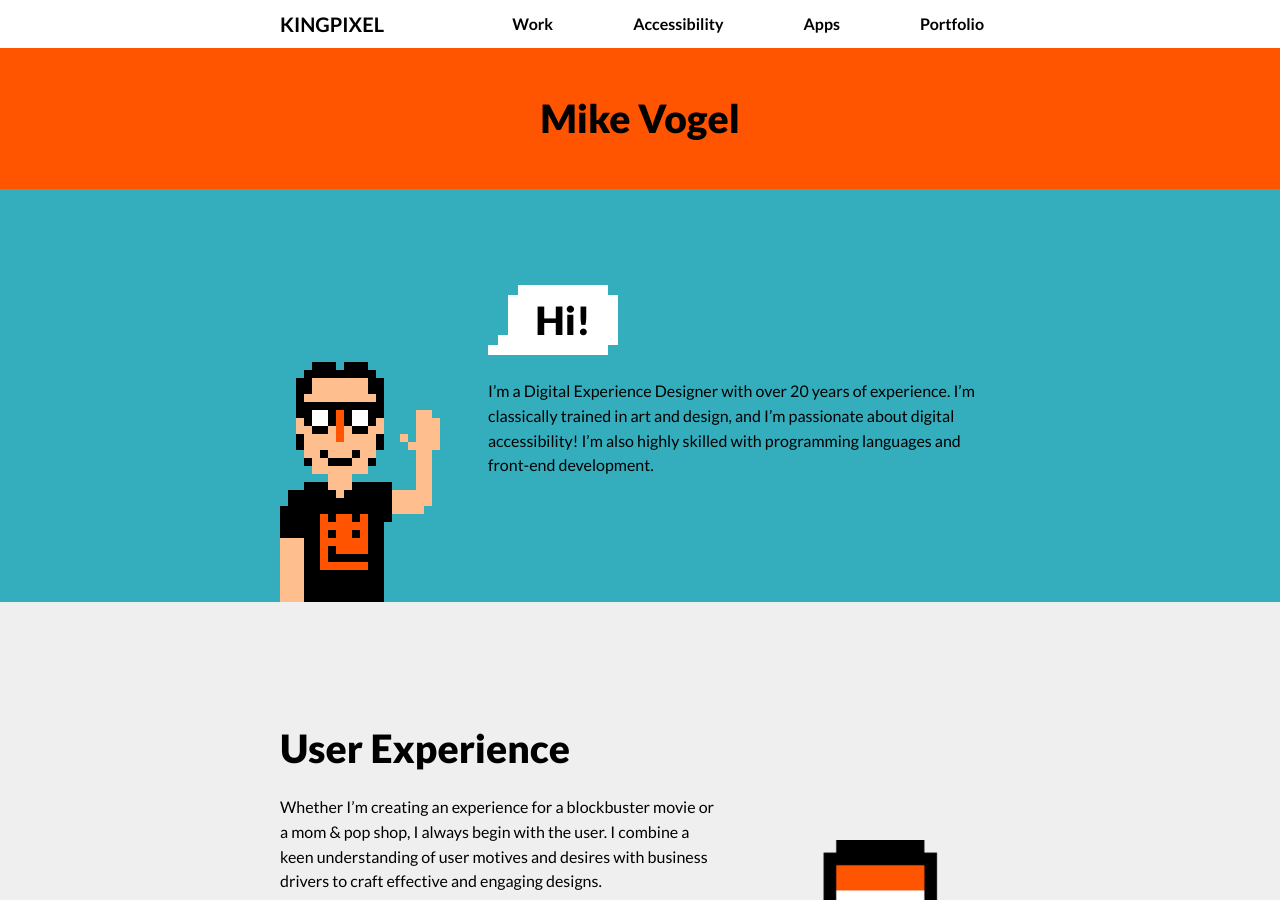
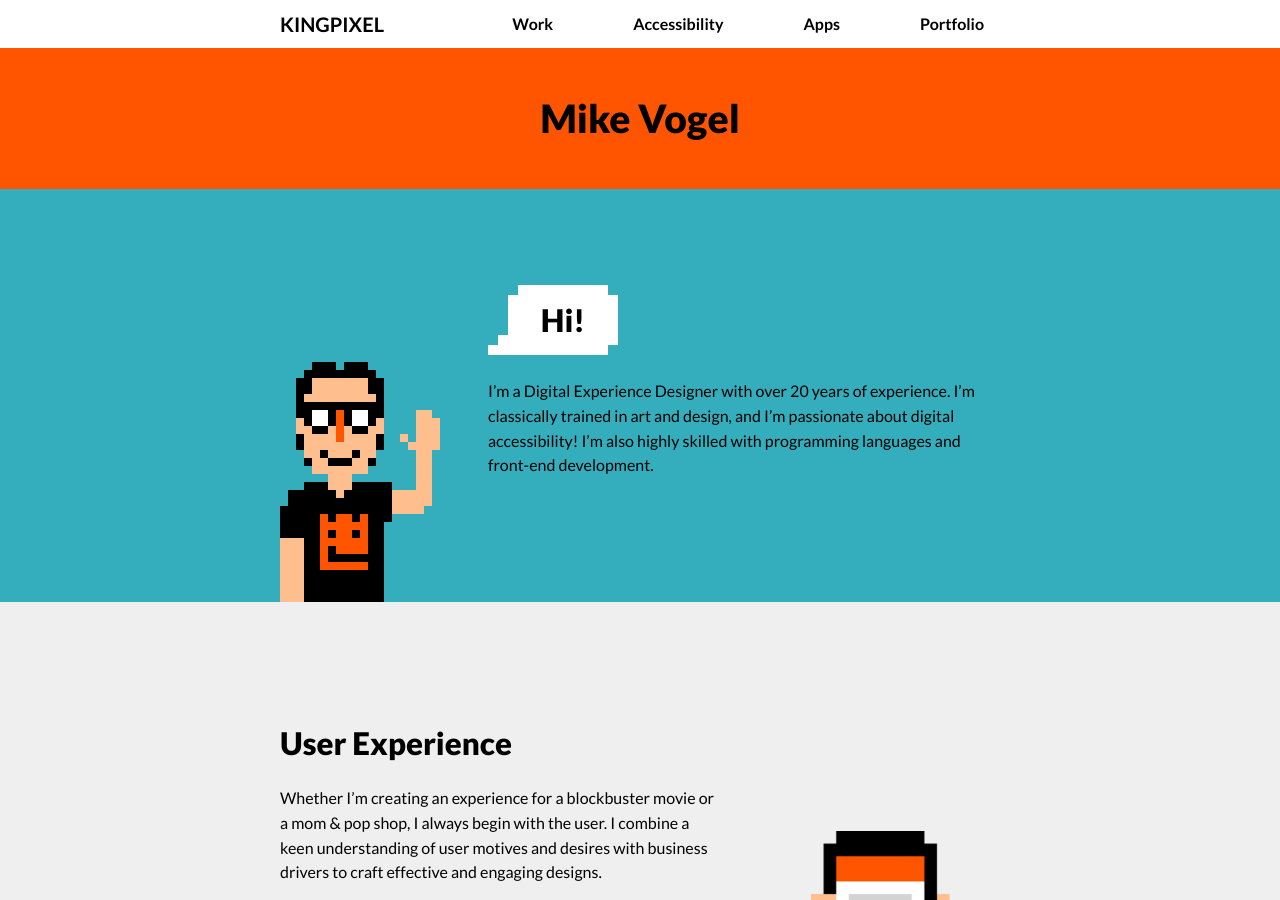
Before and after one commit to simonswiss/kingpixel-demo, a Jekyll site: the page built from index.html, in a window 1280 px wide and 900 px high. Built offline with Jekyll 4.4.1, drawn with Linux system fonts in a browser that asks for light colours.

Commit message:
fixes heading levels on the home page

```diff
--- a/index.html
+++ b/index.html
@@ -11,7 +11,7 @@ layout: default
 <div class="row secondary">
     <div class="img-left">
         <div class="copy">
-            <h2 class="greet">Hi!</h2>
+            <h3 class="greet">Hi!</h3>
             <p>I’m a Digital Experience Designer with over 20 years of experience. I’m classically trained in art and design, and I’m passionate about digital accessibility! I’m also highly skilled with programming languages and front-end development.</p>
         </div>
         <div class="image end">
@@ -23,7 +23,7 @@ layout: default
 <div class="row alternate">
     <div class="img-right">
         <div class="copy">
-            <h2>User Experience</h2>
+            <h3>User Experience</h3>
             <p>Whether I’m creating an experience for a blockbuster movie or a mom & pop shop, I always begin with the user. I combine a keen understanding of user motives and desires with business drivers to craft effective and engaging designs.</p>
             <p><a href="/work/disney.html">Learn more about my work.</a></p>
         </div>
@@ -36,7 +36,7 @@ layout: default
 <div class="row secondary">
     <div class="img-left">
         <div class="copy">
-            <h2>Inclusive Design</h2>
+            <h3>Inclusive Design</h3>
             <p>Great design breaks down barriers. Thinking beyond compliance, and incorporating the needs and perspectives of a diverse population, results in experiences that avoid exclusion and exceed expectations.</p>
             <p><a href="/a11y">See why Accessibility is so important.</a></p>
         </div>
@@ -49,7 +49,7 @@ layout: default
 <div class="row">
     <div class="img-right">
         <div class="copy">
-            <h2>Skills</h2>
+            <h3>Skills</h3>
             <ul>
                 <li>Art and Design</li>
                 <li>Digital Accessibility & WCAG Compliance</li>
```
